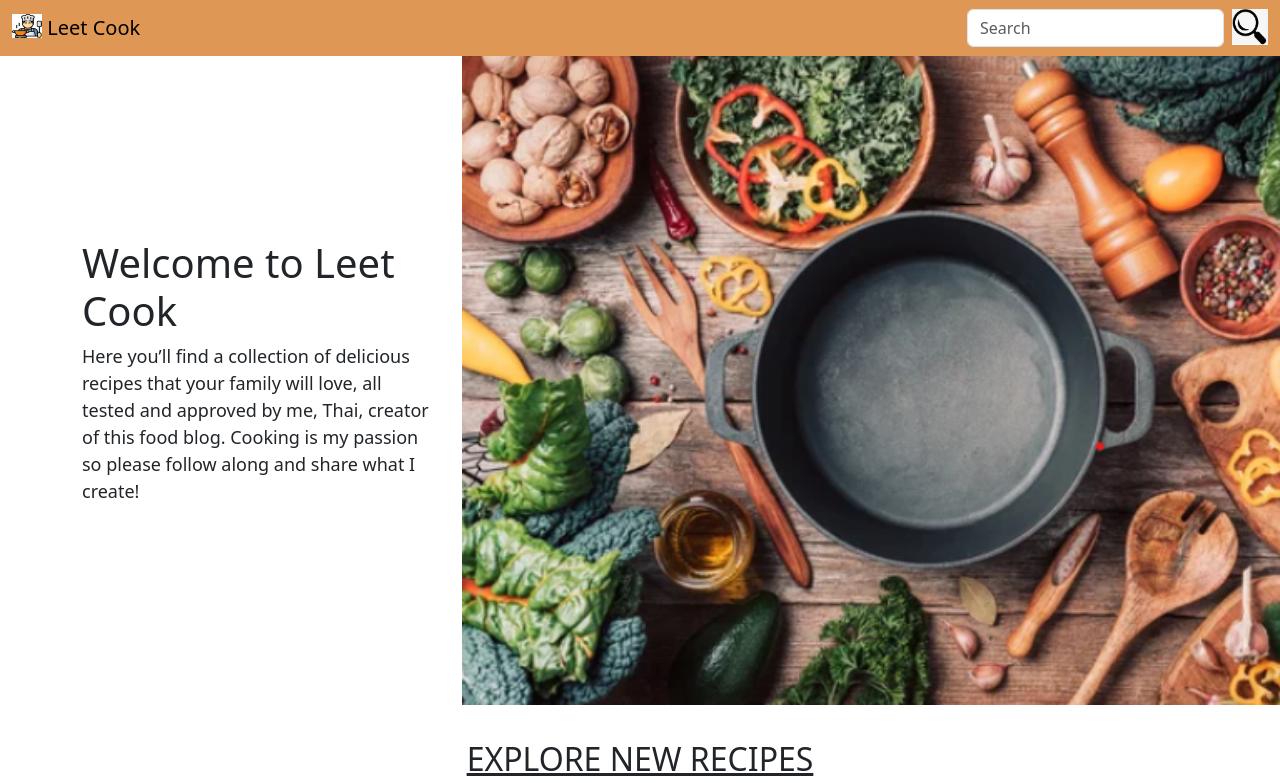
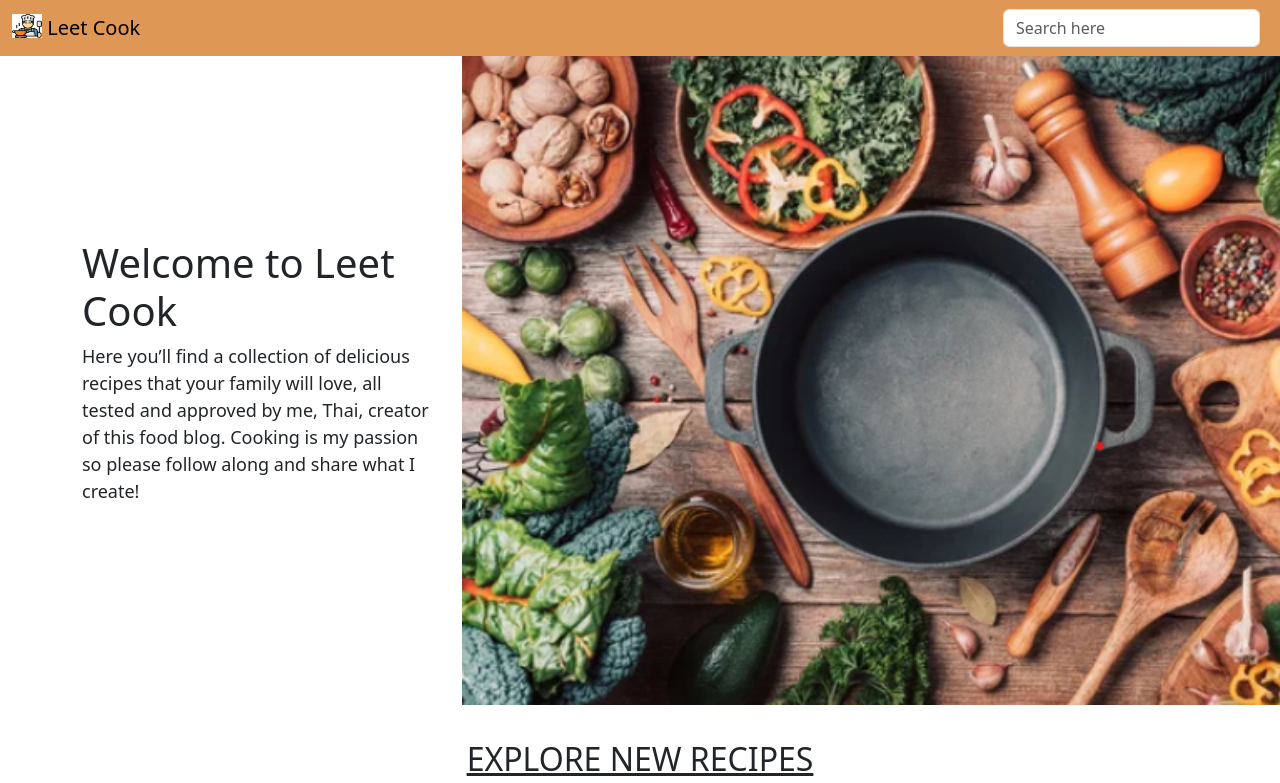
Before and after one commit to Tathai2412/LeetCook, a plain HTML site: page index.html in a window 1280 px wide. Shown: the top 783 px of the page. Drawn offline with nearby package versions, Linux system fonts and the light colour scheme.

Commit message:
last commit

```diff
--- a/index.html
+++ b/index.html
@@ -27,10 +27,8 @@
         Leet Cook
       </a>
       <form class="d-flex" role="search" onsubmit="return false;">
-        <input class="form-control me-2" type="search" placeholder="Search" aria-label="Search" id="searchInput"
+        <input class="form-control me-2" type="search" placeholder="Search here" aria-label="Search" id="searchInput"
           oninput="handleSearch(this.value)"></input>
-        <img src="assets/images/search_icon.png" alt="Search" width="36" height="36"
-          class="d-inline-block align-text-top">
       </form>
     </div>
   </nav>
```
